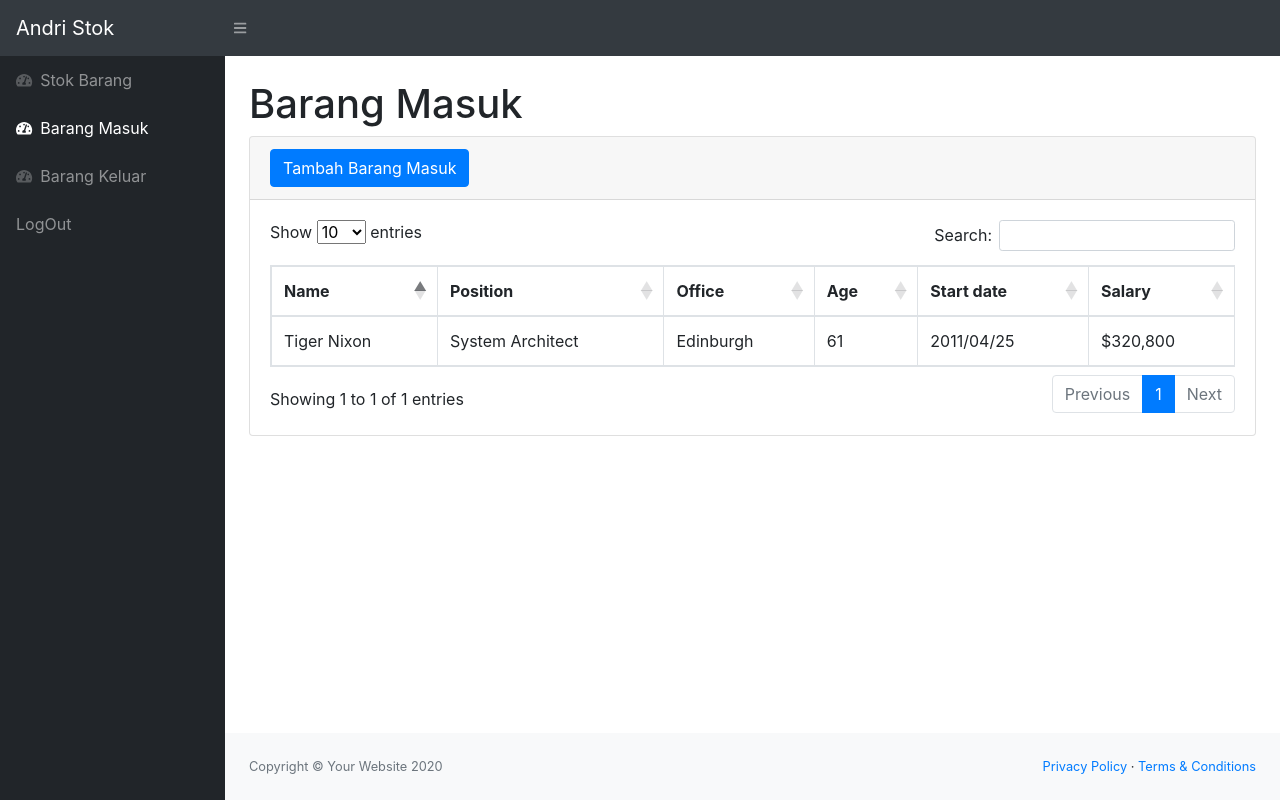
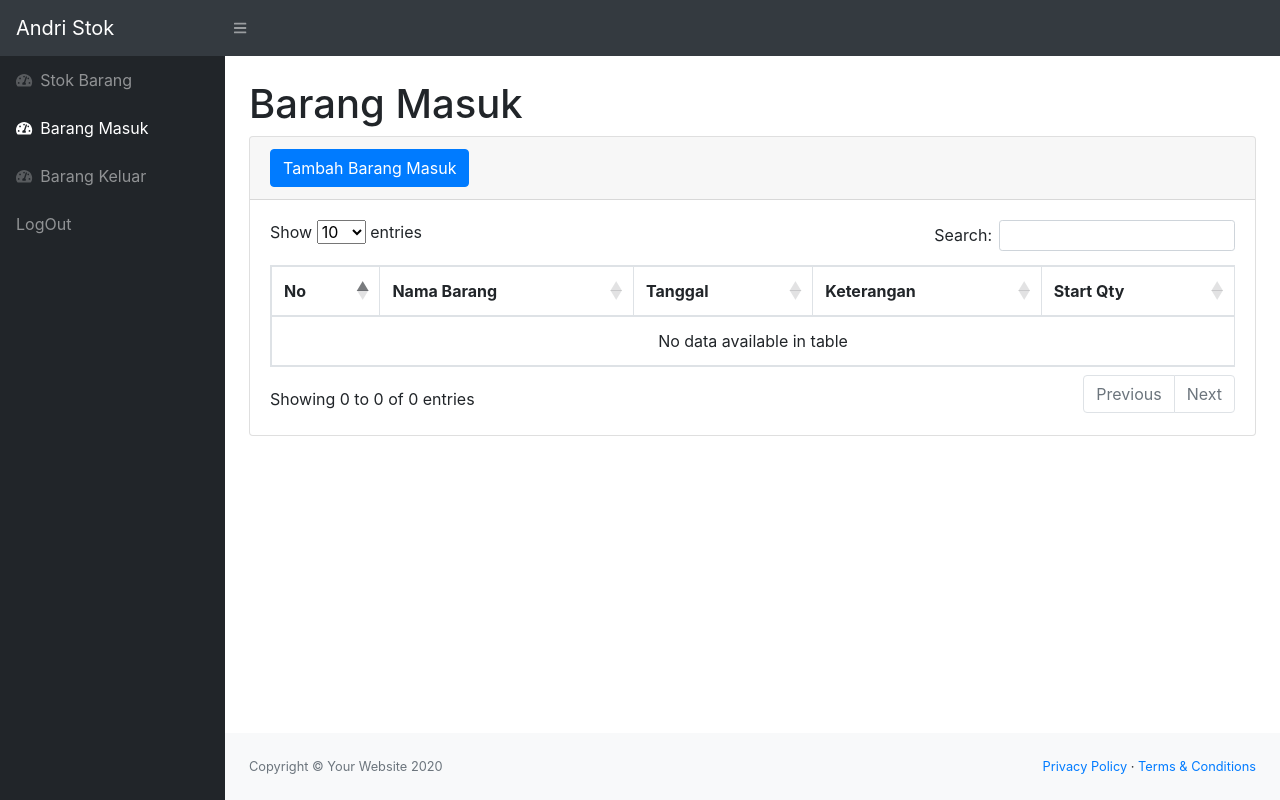
Before and after one commit to andriiansyah/Stok-Barang, a PHP site: page /code/masuk/masuk.php in a window 1280 px wide. Run offline with PHP 8.4, Linux system fonts and the light colour scheme; the visitor is signed in with stand-in values (Sample User, id 1); data that the repository does not hold is empty; some libraries are stand-ins or nearby versions.

Commit message:
fitur tampil data

```diff
--- a/code/masuk/masuk.php
+++ b/code/masuk/masuk.php
@@ -60,23 +60,34 @@
                                     <table class="table table-bordered" id="dataTable" width="100%" cellspacing="0">
                                         <thead>
                                             <tr>
-                                                <th>Name</th>
-                                                <th>Position</th>
-                                                <th>Office</th>
-                                                <th>Age</th>
-                                                <th>Start date</th>
-                                                <th>Salary</th>
+                                                <th>No</th>
+                                                <th>Nama Barang</th>
+                                                <th>Tanggal</th>
+                                                <th>Keterangan</th>
+                                                <th>Start Qty</th>
                                             </tr>
                                         </thead>
                                         <tbody>
+                                            <?php
+                                                $ambilsemuadatastock = mysqli_query($conn, "SELECT * FROM barang_masuk m, stok_barang s WHERE s.id_barang = m.id_barang");
+                                                while($data = mysqli_fetch_array($ambilsemuadatastock))
+                                                {
+                                                    $i = 1;
+                                                    $namabarang = $data['nama_barang'];
+                                                    $tanggal = $data['tanggal'];
+                                                    $keterangan = $data['keterangan'];
+                                                    $qty = $data['qty'];
+                                            ?>
                                             <tr>
-                                                <td>Tiger Nixon</td>
-                                                <td>System Architect</td>
-                                                <td>Edinburgh</td>
-                                                <td>61</td>
-                                                <td>2011/04/25</td>
-                                                <td>$320,800</td>
+                                                <td><?= $i++; ?></td>
+                                                <td><?= $namabarang; ?></td>
+                                                <td><?= $tanggal; ?></td>
+                                                <td><?= $keterangan; ?></td>
+                                                <td><?= $qty; ?></td>
                                             </tr>
+                                            <?php
+                                                }
+                                            ?>
                                         </tbody>
                                     </table>
                                 </div>
```
Also changed, not shown: code/keluar/keluar.php (+23 -12 lines), code/stokbarang/stok.php (+16 -4 lines).
